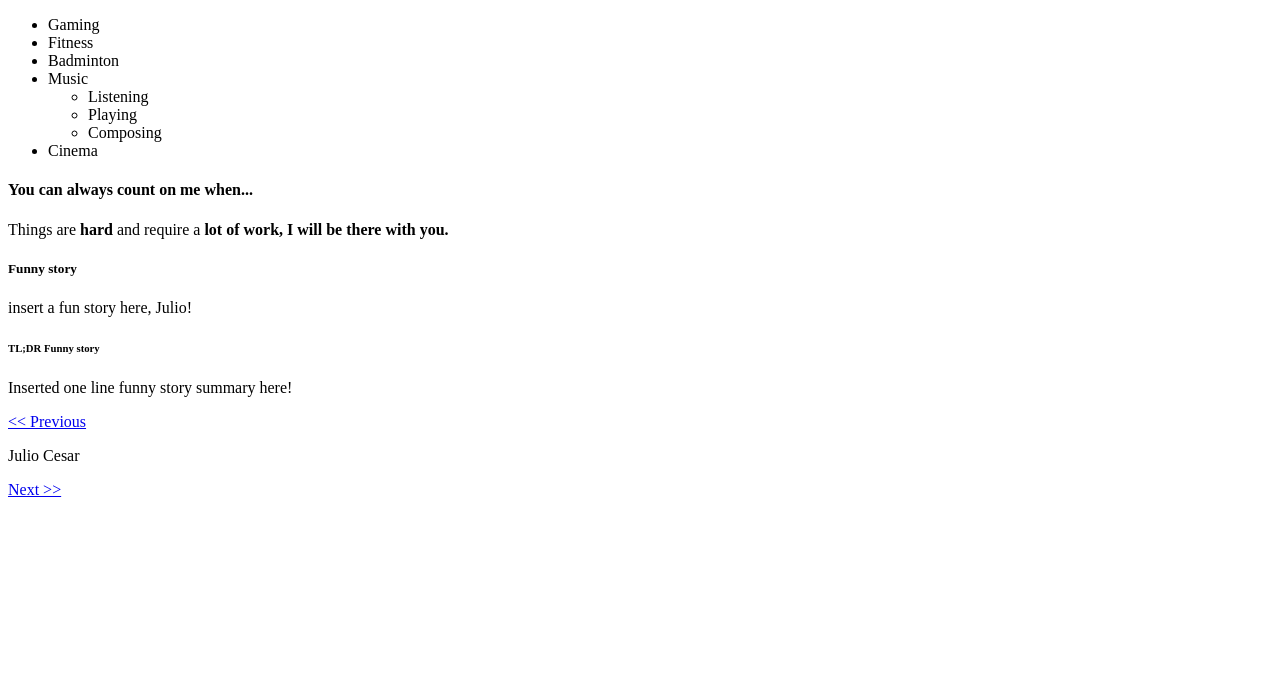
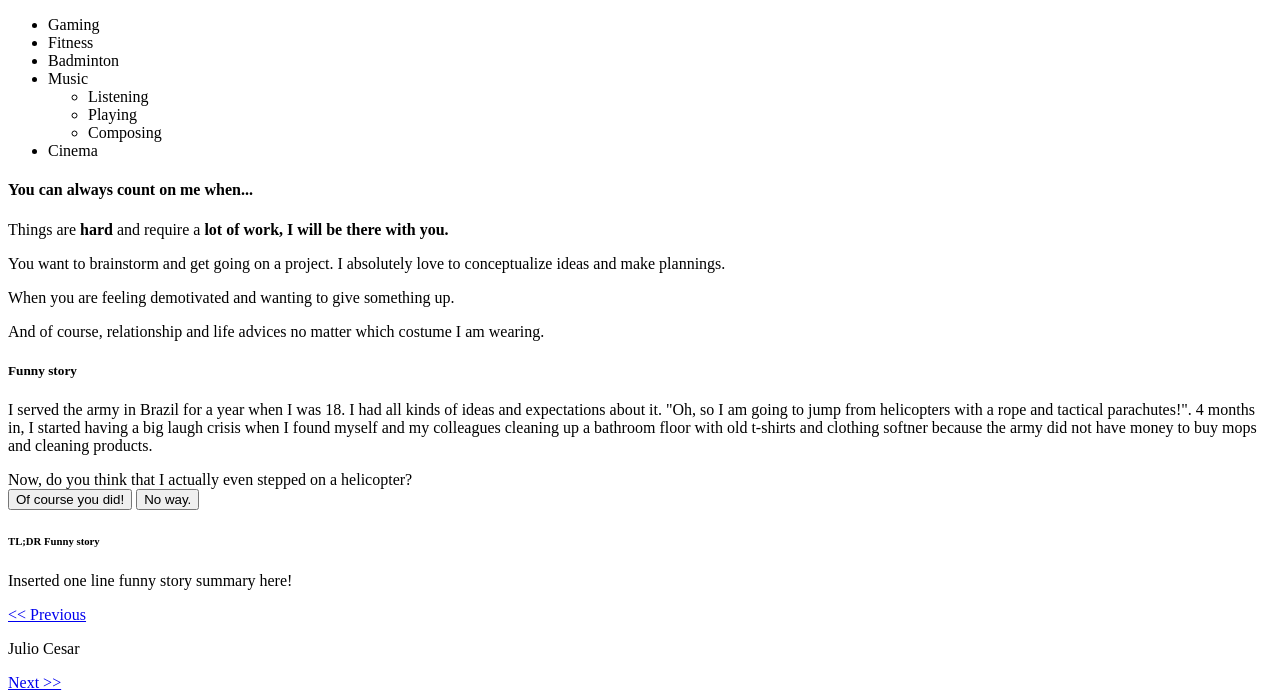
Before and after one commit to JulioCesarTeixeira/html-introduction, a plain HTML site: page index.html in a window 1280 px wide. Shown: the part 1092-1792 px from the top of the page. Before the commit the page ends 1599 px from the top, so only its background shows below. Drawn offline with Linux system fonts and the light colour scheme.

Commit message:
alert function js added

```diff
--- a/index.html
+++ b/index.html
@@ -64,11 +64,25 @@
 <div id="count">
     <h4>You can always count on me when...</h4>
         <p>Things are <strong>hard</strong> and require a <strong>lot of work, I will be there with you.</strong></p>
+        <p>You want to brainstorm and get going on a project. I absolutely love to conceptualize ideas and make plannings.</p>
+        <p>When you are feeling demotivated and wanting to give something up.</p>
+        <p>And of course, relationship and life advices no matter which costume I am wearing.</p>
+
 </div>
 
 <div id="funny">
     <h5>Funny story</h5>
-        <p>insert a fun story here, Julio!</p>
+        <p>I served the army in Brazil for a year when I was 18. I had all kinds of ideas and expectations about it.
+        "Oh, so I am going to jump from helicopters with a rope and tactical parachutes!".
+        4 months in, I started having a big laugh crisis when I found myself and my colleagues cleaning up
+        a bathroom floor with old t-shirts and clothing softner because the army did not have money to buy mops and cleaning products.</p>
+
+    <span>Now, do you think that I actually even stepped on a helicopter?</span>
+
+    <form>
+        <button onclick="yes()">Of course you did!</button>
+        <button onclick="no()">No way.</button>
+    </form>
 </div>
 
 <div id="short">
@@ -82,5 +96,6 @@
     <a href="https://kaihelsen.github.io/css-introduction/">Next >></a>
 </div>
 
+<script src="main.js"></script>
 </body>
 </html>
--- a/main.css
+++ b/main.css
@@ -1,3 +1,7 @@
 img{
     display: block;
 }
+
+body{
+
+}
--- /dev/null
+++ b/main.js
@@ -0,0 +1,8 @@
+//function
+function yes() {
+    alert("No way! You got that wrong :(");
+}
+
+function no() {
+    alert("Sad truth :(");
+}
```
